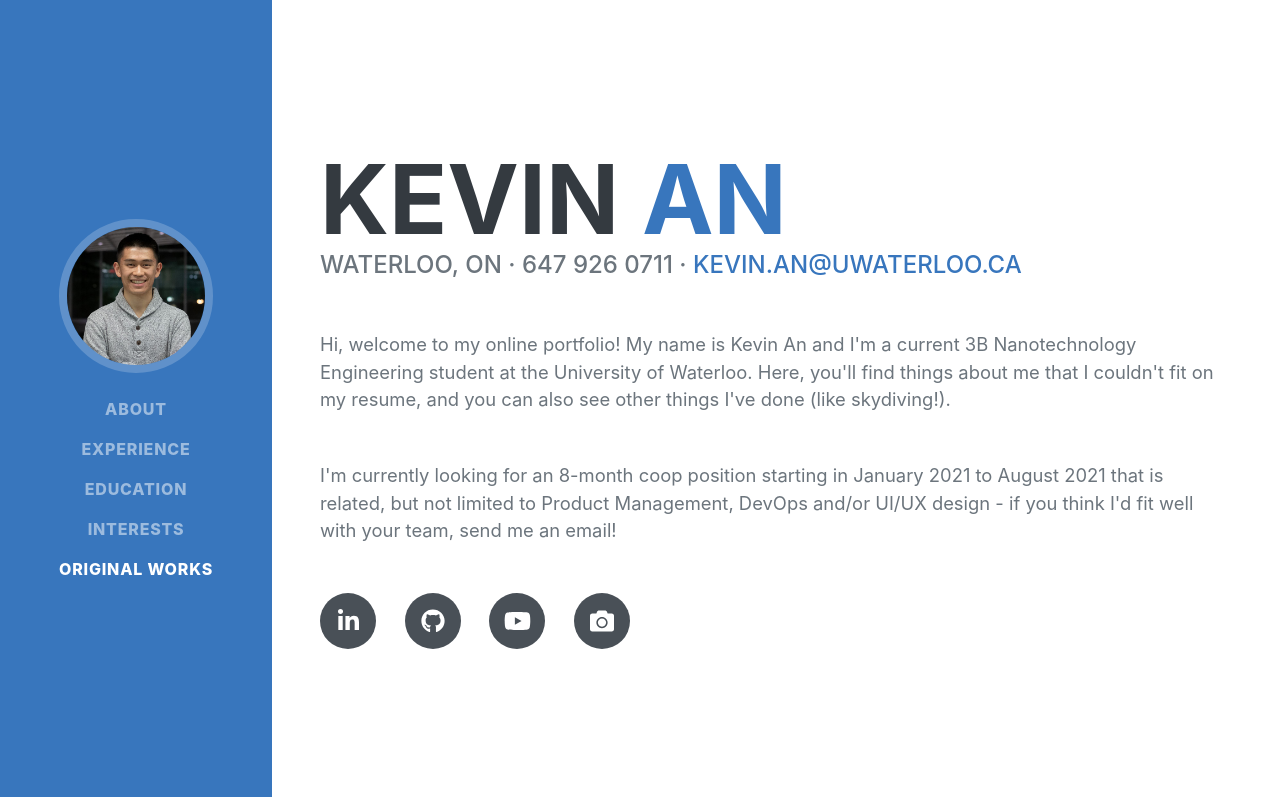
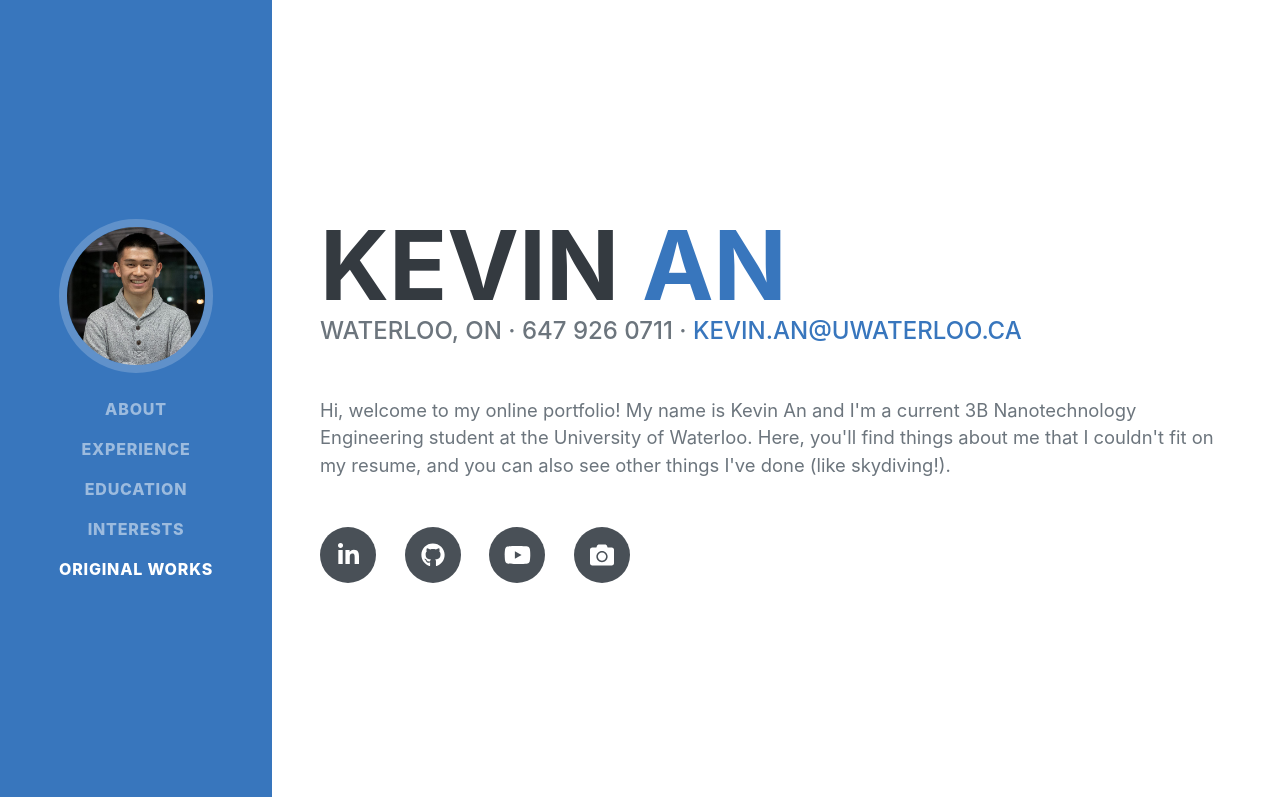
Before and after one commit to kevan26/kevan26.github.io, a plain HTML site: page index.html in a window 1280 px wide. Shown: the top 797 px of the page. Drawn offline with nearby package versions, Linux system fonts and the light colour scheme; a web font is replaced by a local one.

Commit message:
removed job searching changes

```diff
--- a/index.html
+++ b/index.html
@@ -49,11 +49,6 @@
 
                     <p class="lead mb-5">Hi, welcome to my online portfolio! My name is Kevin An and I'm a current 3B Nanotechnology Engineering student at the University of Waterloo.
                         Here, you'll find things about me that I couldn't fit on my resume, and you can also see other things I've done (like skydiving!).
-                    </p>
-
-                    <p class="lead mb-5">
-                        I'm currently looking for an 8-month coop position starting in January 2021 to August 2021 that is related, but not limited to Product Management, DevOps and/or UI/UX design -
-                        if you think I'd fit well with your team, send me an email!
                     </p>
 
                     <div class="social-icons">
```
